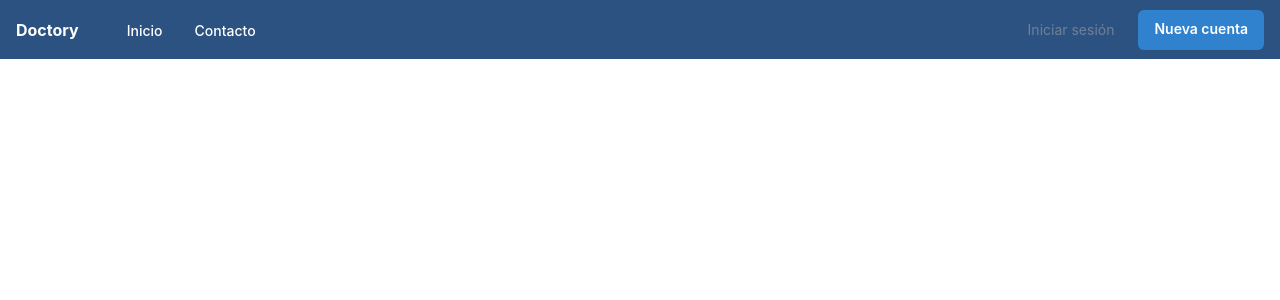
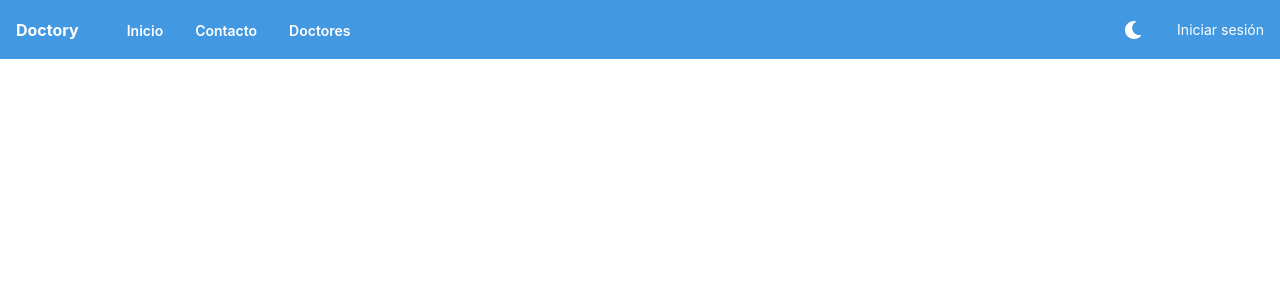
Before and after one commit to sgdiosdado/doctory, a React (Create React App) app in the folder app/: page / in a window 1280 px wide. Shown: the top 300 px of the page. Built offline with nearby package versions, Linux system fonts and the light colour scheme.

Commit message:
navbar changes, and color theme

```diff
--- a/app/src/App.tsx
+++ b/app/src/App.tsx
@@ -1,12 +1,32 @@
 import * as React from "react"
 import {
   ChakraProvider,
-  theme,
+  extendTheme,
+  // theme,
 } from "@chakra-ui/react"
 // import { ColorModeSwitcher } from "./ColorModeSwitcher"
 import { Navbar } from "./components/Navbar/Navbar"
 
+const theme = extendTheme({
+  colors: {
+    primary: {
+      50: '#e5f8ff',
+      100: '#bde1f6',
+      200: '#94c8eb',
+      300: '#6aade2',
+      400: '#4291d7',
+      500: '#2b72bf',
+      600: '#205595',
+      700: '#143a6b',
+      800: '#082742',
+      900: '#00101b',
+    }
+  }
+})
+
 export const App = () => (
+
+
   <ChakraProvider theme={theme}>
     <Navbar />
   </ChakraProvider>
--- a/app/src/components/Navbar/DesktopNavbar.tsx
+++ b/app/src/components/Navbar/DesktopNavbar.tsx
@@ -1,3 +1,4 @@
+import { useColorModeValue } from '@chakra-ui/color-mode';
 import Icon from '@chakra-ui/icon';
 import { ChevronRightIcon } from '@chakra-ui/icons';
 import { Box, Flex, Link, Stack, Text } from '@chakra-ui/layout';
@@ -16,8 +17,7 @@ export const DesktopNavbar = () => {
                 p={2}
                 href={navItem.path ?? '#'}
                 fontSize={'sm'}
-                fontWeight={500}
-                color={'primary'}
+                fontWeight={600}
               >
                 {navItem.label}
               </Link>
@@ -54,13 +54,15 @@ const DesktopSubNav = ({ label, path, subLabel }: NavItem) => {
       display={'block'}
       p={2}
       rounded={'md'}
+      color={useColorModeValue('blue.800', 'white')}
     >
       <Stack direction={'row'} align={'center'}>
         <Box>
           <Text
             transition={'all .3s ease'}
-            _groupHover={{ color: 'pink.400' }}
-            fontWeight={500}>
+            _groupHover={{ color: useColorModeValue('blue.400', 'blue.300')}}
+            fontWeight={500}
+          >
             {label}
           </Text>
           <Text fontSize={'sm'}>{subLabel}</Text>
@@ -73,7 +75,7 @@ const DesktopSubNav = ({ label, path, subLabel }: NavItem) => {
           justify={'flex-end'}
           align={'center'}
           flex={1}>
-          <Icon color={'pink.400'} w={5} h={5} as={ChevronRightIcon} />
+          <Icon color={'blue.400'} w={5} h={5} as={ChevronRightIcon} />
         </Flex>
       </Stack>
     </Link>
--- a/app/src/components/Navbar/Navbar.tsx
+++ b/app/src/components/Navbar/Navbar.tsx
@@ -17,15 +17,17 @@ import {
   } from '@chakra-ui/icons'
 import { MobileNavbar } from "./MobileNavbar";
 import { DesktopNavbar } from "./DesktopNavbar";
+import { ColorModeSwitcher } from "../../ColorModeSwitcher";
 
-  export const Navbar = () => {
+export const Navbar = ({userType}:any) => {
   const { isOpen, onToggle } = useDisclosure();
+  console.log(userType);
 
   return (
     <Box>
       <Flex
-          bg={useColorModeValue('blue.700', 'blue.800')}
-          color={useColorModeValue('white', 'gray.600')}
+        bg={useColorModeValue('blue.400','blue.800')}
+        color='white'
         minH={'60px'}
         py={{ base: 2 }}
         px={{ base: 4 }}
@@ -51,7 +53,7 @@ import { DesktopNavbar } from "./DesktopNavbar";
             fontFamily={'heading'}
             fontSize={'1em'}
             fontWeight={'bold'}
-              color={useColorModeValue('white', 'white')}>
+            color='white'>
             {/* TODO: replace for logo */}
             Doctory
           </Text>
@@ -65,26 +67,19 @@ import { DesktopNavbar } from "./DesktopNavbar";
           flex={{ base: 1, md: 0 }}
           justify={'flex-end'}
           direction={'row'}
-            spacing={6}>
+          spacing={6}
+        >
+          <ColorModeSwitcher />
           <Button
             as={'a'}
             fontSize={'sm'}
             fontWeight={400}
             variant={'link'}
-              href={'#'}>
+            colorScheme={'white'}
+            href={'#'}
+          >
+            {/* TODO: when logged in, display none */}
             Iniciar sesión
-            </Button>
-            <Button
-              display={{ base: 'none', md: 'inline-flex' }}
-              fontSize={'sm'}
-              fontWeight={600}
-              color={'white'}
-              bg={'blue.500'}
-              href={'#'}
-              _hover={{
-                bg: 'blue.600',
-              }}>
-              Nueva cuenta
           </Button>
         </Stack>
       </Flex>
--- a/app/src/components/Navbar/navbarItems.tsx
+++ b/app/src/components/Navbar/navbarItems.tsx
@@ -14,6 +14,21 @@ export const navbarItems: Array<NavItem> = [
     label: 'Contacto',
     path: '/contact',
   },
+  {
+      label: 'Doctores',
+      children: [
+        {
+          label: 'Job Board',
+          subLabel: 'Find your dream design job',
+          path: '#',
+        },
+        {
+          label: 'Freelance Projects',
+          subLabel: 'An exclusive list for contract work',
+          path: '#',
+        },
+      ],
+    },
 ]
 
 // ---------- STRUCTURE-----------
```
Lines whose indentation alone changed are shown as unchanged.
